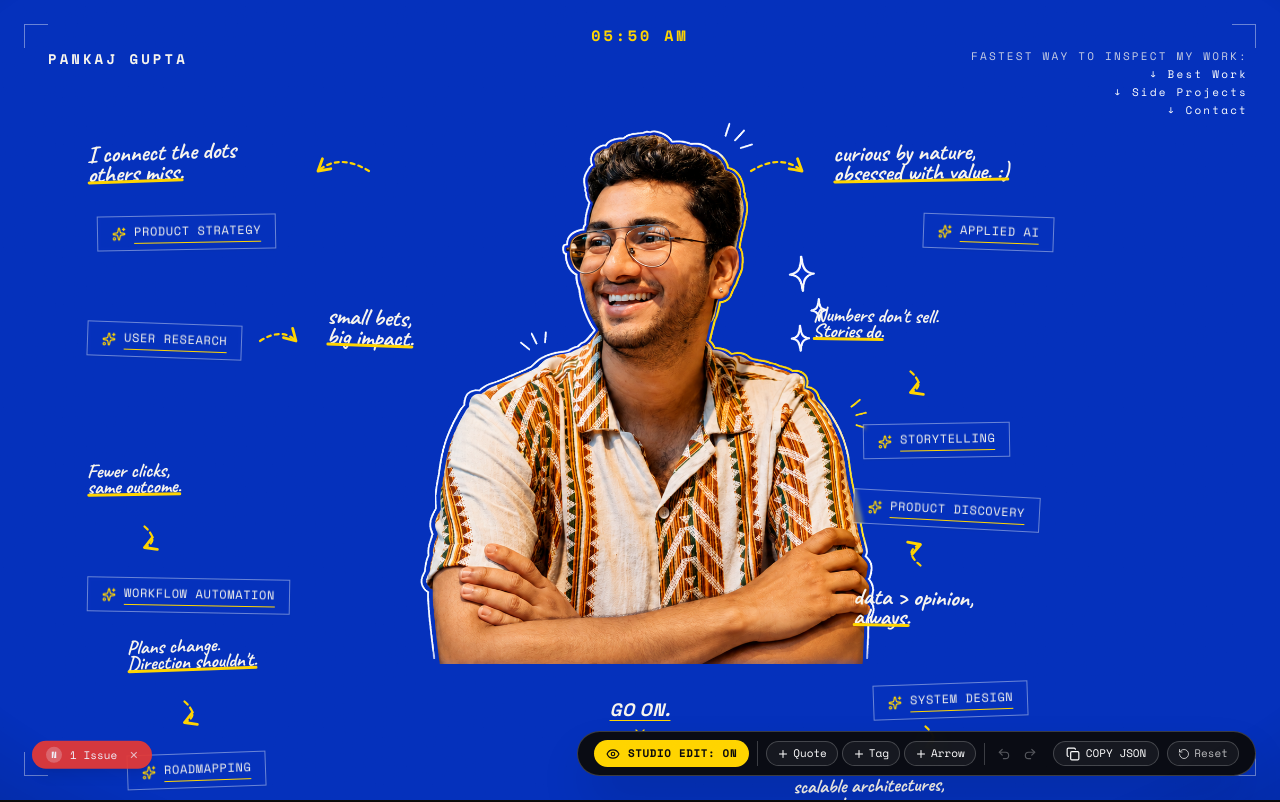
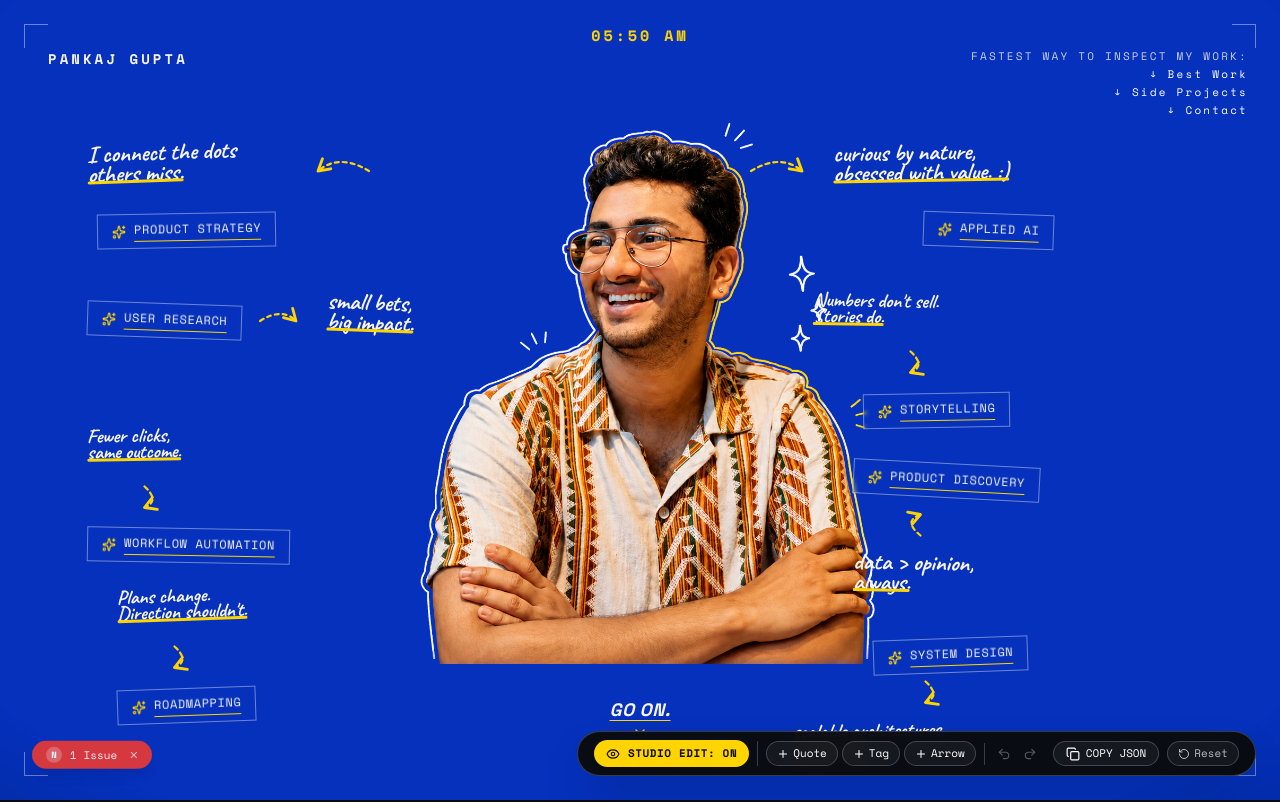
Before and after one commit to onalunchbreak/pankaj-gupta-portfolio, a Next.js app: page / in a window 1280 px wide. Shown: the top 802 px of the page. Built offline with nearby package versions, Linux system fonts and the light colour scheme.

Commit message:
fix(hero): stop event propagation on inspector panel and HUD toolbar to keep menu open reliably; elevate node z-indexing and adjust roadmapping tag bounds

```diff
--- a/src/components/sections/hero.tsx
+++ b/src/components/sections/hero.tsx
@@ -86,7 +86,7 @@ const COLOR_PRESETS = [
   "#FFFFFF", // Pure White
 ];
 
-// Clean baseline layout with proper multi-line quotes (\n) and spatial distribution
+// Clean baseline layout with comfortable spatial distribution
 const CLEAN_BASELINE_NODES: StudioNode[] = [
   // ==================== LEFT COLUMN ====================
   // Row 1: PRODUCT STRATEGY
@@ -124,7 +124,7 @@ const CLEAN_BASELINE_NODES: StudioNode[] = [
     type: "tag",
     text: "PRODUCT STRATEGY",
     x: 10,
-    y: 72,
+    y: 70,
     scale: 1,
     rotation: -1,
     fontSize: 12,
@@ -139,7 +139,7 @@ const CLEAN_BASELINE_NODES: StudioNode[] = [
     type: "tag",
     text: "USER RESEARCH",
     x: 0,
-    y: 180,
+    y: 160,
     scale: 1,
     rotation: 2,
     fontSize: 12,
@@ -152,7 +152,7 @@ const CLEAN_BASELINE_NODES: StudioNode[] = [
     type: "arrow",
     text: "",
     x: 165,
-    y: 180,
+    y: 160,
     scale: 1,
     rotation: 0,
     fontSize: 14,
@@ -168,7 +168,7 @@ const CLEAN_BASELINE_NODES: StudioNode[] = [
     type: "quote",
     text: "small bets,\nbig impact.",
     x: 240,
-    y: 165,
+    y: 150,
     scale: 1,
     rotation: 2,
     fontSize: 24,
@@ -183,7 +183,7 @@ const CLEAN_BASELINE_NODES: StudioNode[] = [
     type: "quote",
     text: "Fewer clicks,\nsame outcome.",
     x: 0,
-    y: 320,
+    y: 285,
     scale: 1,
     rotation: -1,
     fontSize: 20,
@@ -196,7 +196,7 @@ const CLEAN_BASELINE_NODES: StudioNode[] = [
     type: "arrow",
     text: "",
     x: 35,
-    y: 380,
+    y: 340,
     scale: 1,
     rotation: 90,
     fontSize: 14,
@@ -212,7 +212,7 @@ const CLEAN_BASELINE_NODES: StudioNode[] = [
     type: "tag",
     text: "WORKFLOW AUTOMATION",
     x: 0,
-    y: 435,
+    y: 385,
     scale: 1,
     rotation: 1,
     fontSize: 12,
@@ -221,13 +221,13 @@ const CLEAN_BASELINE_NODES: StudioNode[] = [
     highlight: false,
   },
 
-  // Row 4: ROADMAPPING
+  // Row 4: ROADMAPPING (Comfortable Y offset fitting standard viewports)
   {
     id: "quote-roadmapping",
     type: "quote",
     text: "Plans change.\nDirection shouldn't.",
-    x: 40,
-    y: 495,
+    x: 30,
+    y: 445,
     scale: 1,
     rotation: -2,
     fontSize: 20,
@@ -239,8 +239,8 @@ const CLEAN_BASELINE_NODES: StudioNode[] = [
     id: "arrow-roadmapping",
     type: "arrow",
     text: "",
-    x: 75,
-    y: 555,
+    x: 65,
+    y: 500,
     scale: 1,
     rotation: 90,
     fontSize: 14,
@@ -255,8 +255,8 @@ const CLEAN_BASELINE_NODES: StudioNode[] = [
     id: "tag-roadmapping",
     type: "tag",
     text: "ROADMAPPING",
-    x: 40,
-    y: 610,
+    x: 30,
+    y: 545,
     scale: 1,
     rotation: -2,
     fontSize: 12,
@@ -302,7 +302,7 @@ const CLEAN_BASELINE_NODES: StudioNode[] = [
     type: "tag",
     text: "APPLIED AI",
     x: 180,
-    y: 72,
+    y: 70,
     scale: 1,
     rotation: 2,
     fontSize: 12,
@@ -317,7 +317,7 @@ const CLEAN_BASELINE_NODES: StudioNode[] = [
     type: "quote",
     text: "Numbers don't sell.\nStories do.",
     x: 70,
-    y: 165,
+    y: 150,
     scale: 1,
     rotation: 1,
     fontSize: 20,
@@ -330,7 +330,7 @@ const CLEAN_BASELINE_NODES: StudioNode[] = [
     type: "arrow",
     text: "",
     x: 145,
-    y: 225,
+    y: 205,
     scale: 1,
     rotation: 90,
     fontSize: 14,
@@ -346,7 +346,7 @@ const CLEAN_BASELINE_NODES: StudioNode[] = [
     type: "tag",
     text: "STORYTELLING",
     x: 120,
-    y: 280,
+    y: 250,
     scale: 1,
     rotation: -1,
     fontSize: 12,
@@ -361,7 +361,7 @@ const CLEAN_BASELINE_NODES: StudioNode[] = [
     type: "tag",
     text: "PRODUCT DISCOVERY",
     x: 110,
-    y: 350,
+    y: 320,
     scale: 1,
     rotation: 3,
     fontSize: 12,
@@ -374,7 +374,7 @@ const CLEAN_BASELINE_NODES: StudioNode[] = [
     type: "arrow",
     text: "",
     x: 155,
-    y: 390,
+    y: 360,
     scale: 1,
     rotation: -90,
     fontSize: 14,
@@ -390,7 +390,7 @@ const CLEAN_BASELINE_NODES: StudioNode[] = [
     type: "quote",
     text: "data > opinion,\nalways.",
     x: 110,
-    y: 445,
+    y: 410,
     scale: 1,
     rotation: 1,
     fontSize: 24,
@@ -405,7 +405,7 @@ const CLEAN_BASELINE_NODES: StudioNode[] = [
     type: "tag",
     text: "SYSTEM DESIGN",
     x: 130,
-    y: 540,
+    y: 495,
     scale: 1,
     rotation: -2,
     fontSize: 12,
@@ -418,7 +418,7 @@ const CLEAN_BASELINE_NODES: StudioNode[] = [
     type: "arrow",
     text: "",
     x: 160,
-    y: 580,
+    y: 535,
     scale: 1,
     rotation: 90,
     fontSize: 14,
@@ -434,7 +434,7 @@ const CLEAN_BASELINE_NODES: StudioNode[] = [
     type: "quote",
     text: "scalable architectures,\nzero noise.",
     x: 50,
-    y: 635,
+    y: 580,
     scale: 1,
     rotation: -1,
     fontSize: 20,
@@ -524,7 +524,7 @@ export default function Hero() {
   // Load saved node configurations
   useEffect(() => {
     try {
-      const savedNodes = localStorage.getItem("hero_canvas_studio_clean_v4");
+      const savedNodes = localStorage.getItem("hero_canvas_studio_v5");
       if (savedNodes) {
         const parsed = JSON.parse(savedNodes);
         if (Array.isArray(parsed) && parsed.length > 0) {
@@ -546,7 +546,7 @@ export default function Hero() {
       newHistory.push(newNodes);
       setHistory(newHistory);
       setHistoryIndex(newHistory.length - 1);
-      localStorage.setItem("hero_canvas_studio_clean_v4", JSON.stringify(newNodes));
+      localStorage.setItem("hero_canvas_studio_v5", JSON.stringify(newNodes));
     },
     [history, historyIndex]
   );
@@ -557,7 +557,7 @@ export default function Hero() {
       const prevIndex = historyIndex - 1;
       setHistoryIndex(prevIndex);
       setNodes(history[prevIndex]);
-      localStorage.setItem("hero_canvas_studio_clean_v4", JSON.stringify(history[prevIndex]));
+      localStorage.setItem("hero_canvas_studio_v5", JSON.stringify(history[prevIndex]));
     }
   }, [history, historyIndex]);
 
@@ -567,7 +567,7 @@ export default function Hero() {
       const nextIndex = historyIndex + 1;
       setHistoryIndex(nextIndex);
       setNodes(history[nextIndex]);
-      localStorage.setItem("hero_canvas_studio_clean_v4", JSON.stringify(history[nextIndex]));
+      localStorage.setItem("hero_canvas_studio_v5", JSON.stringify(history[nextIndex]));
     }
   }, [history, historyIndex]);
 
@@ -613,7 +613,7 @@ export default function Hero() {
   const resetAllNodes = () => {
     pushState(CLEAN_BASELINE_NODES);
     setSelectedId(null);
-    localStorage.removeItem("hero_canvas_studio_clean_v4");
+    localStorage.removeItem("hero_canvas_studio_v5");
   };
 
   // Keyboard shortcut listener (Ctrl+Z, Delete, etc.)
@@ -667,7 +667,7 @@ export default function Hero() {
 
   const selectedNode = nodes.find((n) => n.id === selectedId);
 
-  // Render individual Node with multi-line break formatting (\n)
+  // Render individual Node with high z-index and event propagation protection
   const renderStudioNode = (node: StudioNode) => {
     const isSelected = selectedId === node.id;
     const isEditing = editingId === node.id;
@@ -707,8 +707,8 @@ export default function Hero() {
           rotate: node.rotation,
         }}
         className={`pointer-events-auto absolute p-1.5 rounded-md transition-all ${
-          layoutMode ? "cursor-grab active:cursor-grabbing hover:outline hover:outline-1 hover:outline-[#FFD400]/70" : ""
-        } ${isSelected && layoutMode ? "outline outline-2 outline-[#FFD400] bg-black/60 shadow-2xl z-30" : ""}`}
+          layoutMode ? "cursor-grab active:cursor-grabbing hover:outline hover:outline-1 hover:outline-[#FFD400]/70 z-30 hover:z-40" : "z-20"
+        } ${isSelected && layoutMode ? "outline outline-2 outline-[#FFD400] bg-black/60 shadow-2xl z-40" : ""}`}
       >
         {node.type === "arrow" ? (
           <StudioArrow node={node} />
@@ -722,6 +722,7 @@ export default function Hero() {
               <input
                 type="text"
                 value={node.text}
+                onClick={(e) => e.stopPropagation()}
                 onChange={(e) => updateNode(node.id, { text: e.target.value })}
                 onBlur={() => setEditingId(null)}
                 onKeyDown={(e) => e.key === "Enter" && setEditingId(null)}
@@ -740,6 +741,7 @@ export default function Hero() {
             {isEditing ? (
               <textarea
                 value={node.text}
+                onClick={(e) => e.stopPropagation()}
                 onChange={(e) => updateNode(node.id, { text: e.target.value })}
                 onBlur={() => setEditingId(null)}
                 onKeyDown={(e) => e.key === "Enter" && !e.shiftKey && setEditingId(null)}
@@ -768,7 +770,7 @@ export default function Hero() {
     );
   };
 
-  // Divide nodes into left and right flanks based on ID for clean spatial layout
+  // Divide nodes into left and right flanks based on ID
   const leftNodes = nodes.filter(
     (n) =>
       n.id.includes("strategy") ||
@@ -926,7 +928,7 @@ export default function Hero() {
         </div>
       </div>
 
-      {/* ---- CANVAS STUDIO EDITOR HUD TOOLBAR ---- */}
+      {/* ---- CANVAS STUDIO EDITOR HUD TOOLBAR & INSPECTOR ---- */}
       <div className="fixed bottom-6 right-6 z-50 flex flex-col items-end gap-3 pointer-events-auto font-mono">
 
         {/* Floating Typography & Node Inspector Panel */}
@@ -936,7 +938,8 @@ export default function Hero() {
               initial={{ opacity: 0, y: 12, scale: 0.95 }}
               animate={{ opacity: 1, y: 0, scale: 1 }}
               exit={{ opacity: 0, y: 12, scale: 0.95 }}
-              className="flex flex-col gap-3 rounded-lg border border-[#FFD400]/40 bg-[#0A0A0A]/95 p-4 text-xs text-[#F7F4ED] shadow-2xl backdrop-blur-md w-80"
+              onClick={(e) => e.stopPropagation()} // STOP PROPAGATION SO INSPECTOR NEVER CLOSES ON CLICK
+              className="flex flex-col gap-3 rounded-lg border border-[#FFD400]/40 bg-[#0A0A0A]/95 p-4 text-xs text-[#F7F4ED] shadow-2xl backdrop-blur-md w-80 z-50"
             >
               {/* Header */}
               <div className="flex items-center justify-between border-b border-white/10 pb-2">
@@ -1149,8 +1152,10 @@ export default function Hero() {
         </AnimatePresence>
 
         {/* Main Floating Studio HUD Bar */}
-        <div className="flex items-center gap-2 rounded-full border border-white/20 bg-[#0A0A0A]/95 px-4 py-2 text-xs text-[#F7F4ED] shadow-2xl backdrop-blur-md">
-
+        <div
+          onClick={(e) => e.stopPropagation()}
+          className="flex items-center gap-2 rounded-full border border-white/20 bg-[#0A0A0A]/95 px-4 py-2 text-xs text-[#F7F4ED] shadow-2xl backdrop-blur-md"
+        >
           {/* Toggle Studio Mode */}
           <button
             onClick={() => setLayoutMode(!layoutMode)}
```
